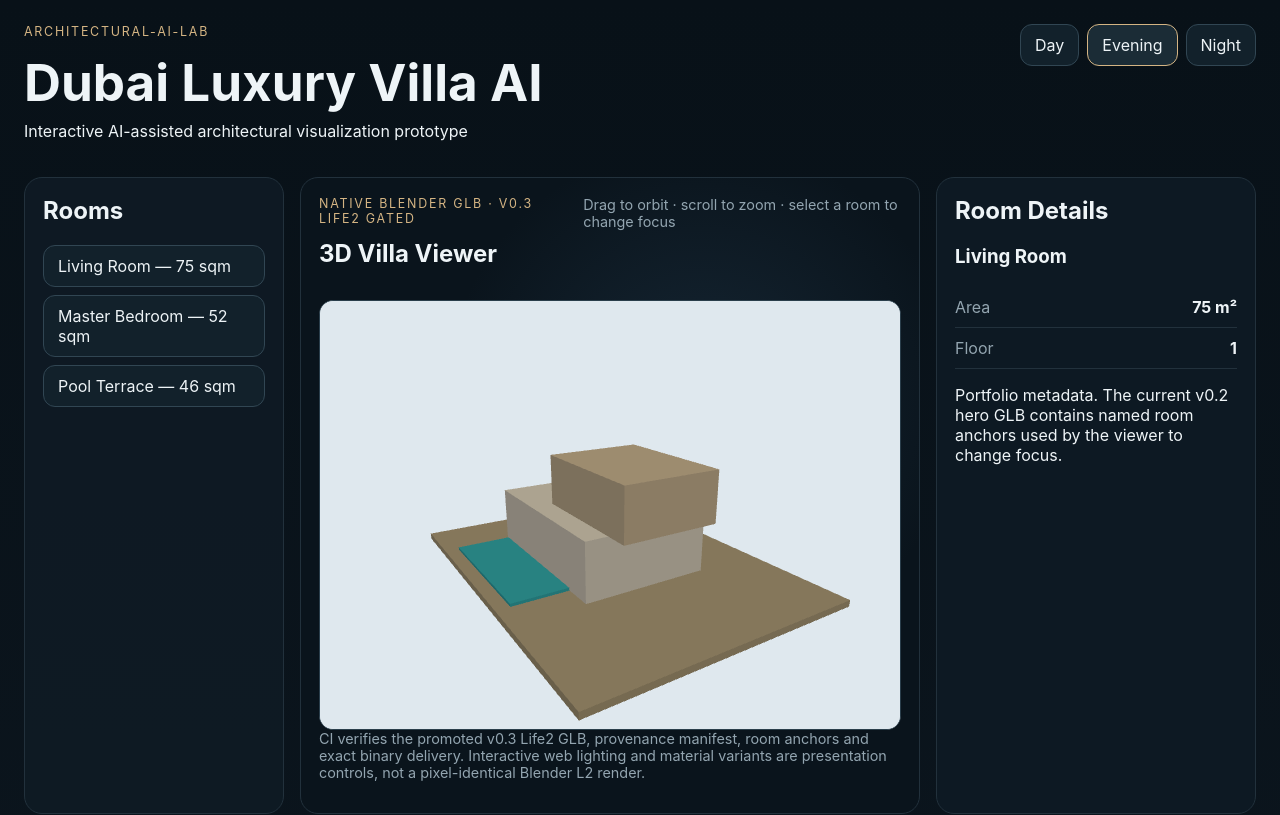
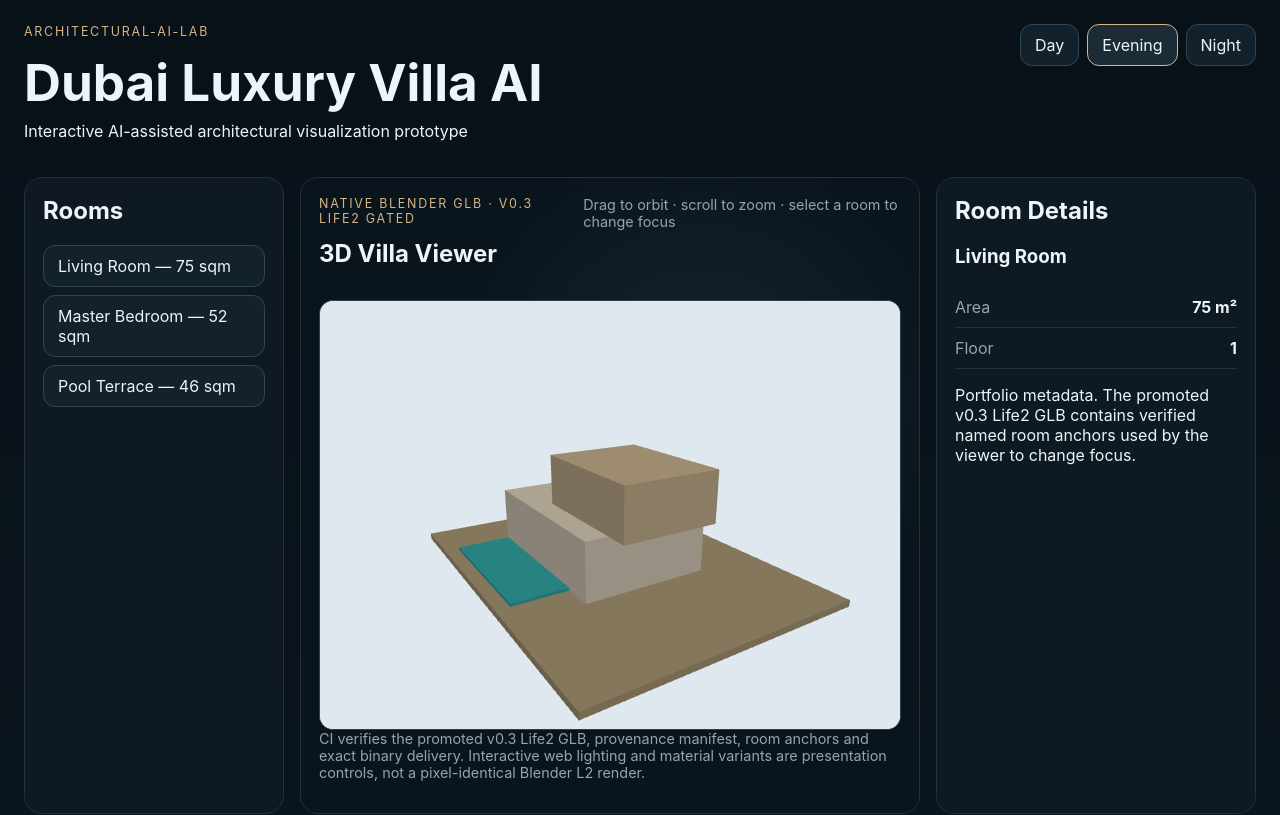
Before and after one commit to safal207/Architectural-AI-Lab, a React (Vite) app in the folder projects/Dubai-Luxury-Villa-AI/web-viewer/app/: page / in a window 1280 px wide. Shown: the top 815 px of the page. Built offline with nearby package versions, Linux system fonts and the light colour scheme; no server answers.

Commit message:
Align room metadata copy with v0.3 Life2

```diff
--- a/projects/Dubai-Luxury-Villa-AI/web-viewer/app/src/Dashboard.jsx
+++ b/projects/Dubai-Luxury-Villa-AI/web-viewer/app/src/Dashboard.jsx
@@ -60,7 +60,7 @@ export default function Dashboard() {
                 <div><dt>Floor</dt><dd>{selectedRoom.floor}</dd></div>
               </dl>
               <p>
-                Portfolio metadata. The current v0.2 hero GLB contains named room anchors used by the viewer to change focus.
+                Portfolio metadata. The promoted v0.3 Life2 GLB contains verified named room anchors used by the viewer to change focus.
               </p>
             </div>
           ) : (
```
